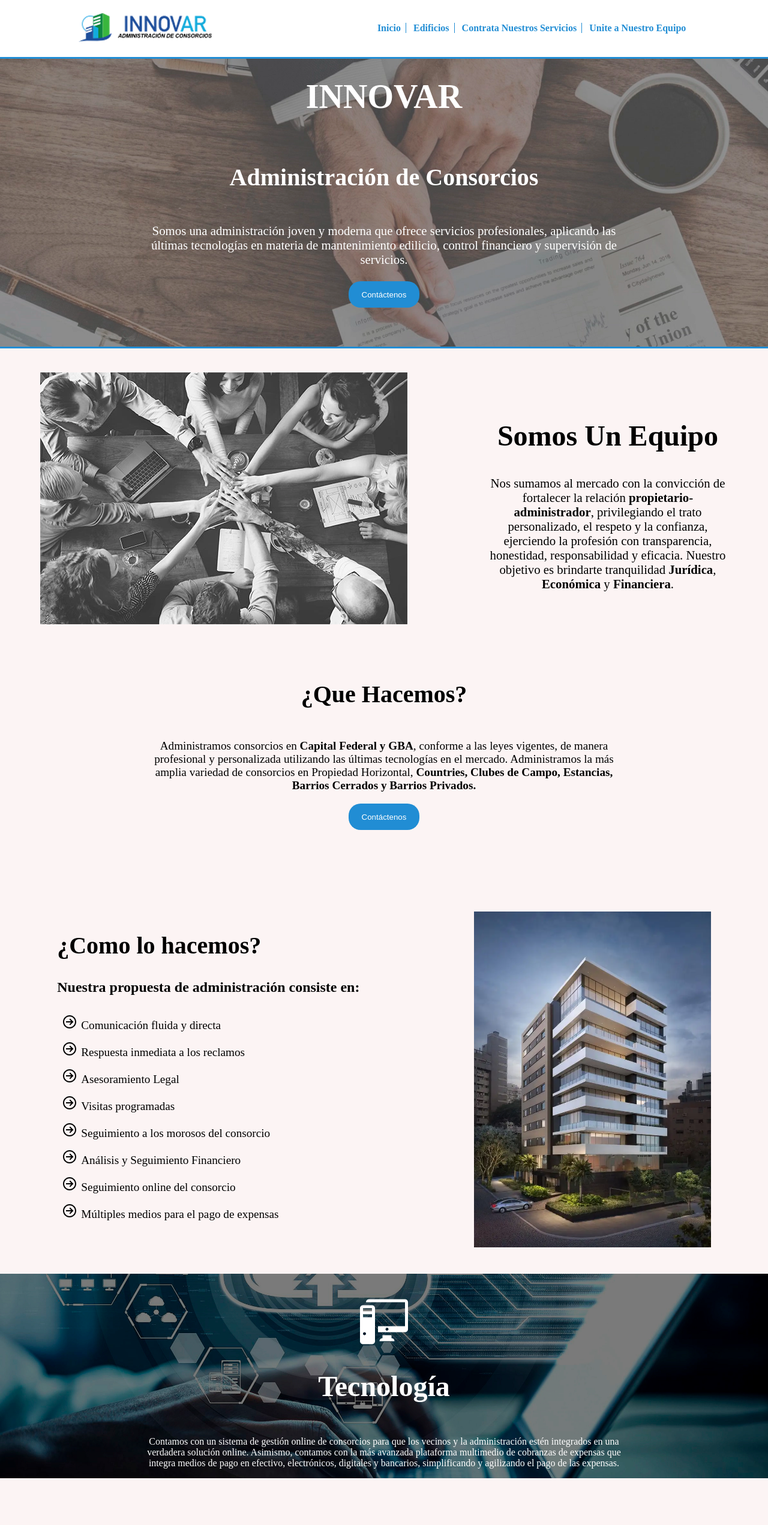
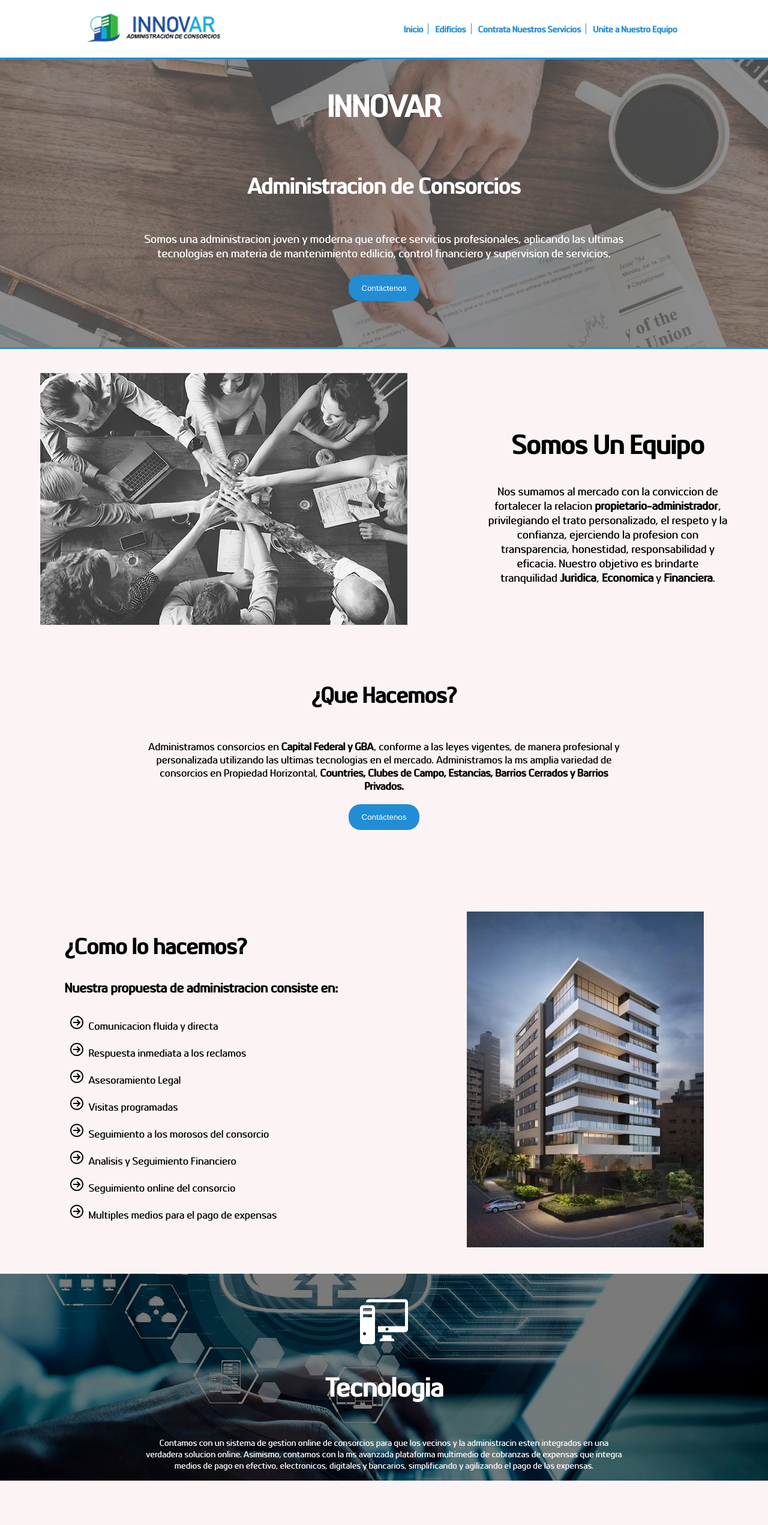
Before and after one commit to FaariD01/PoryectoFinal-DesarrolloWeb-FaridMohanna, a website: page index.html in a window 1280 px wide. Shown: the top 2543 px of the page at 60% size. Drawn offline with Linux system fonts and the light colour scheme.

Commit message:
Pagina principal comentada y terminada

```diff
--- a/index.html
+++ b/index.html
@@ -19,72 +19,91 @@
       <!-- BOTONERA DE NAVEGACION -->
       <div id="botoneraNav">
         <a id="btnInicio" href="index.html">Inicio</a>
-        <a id="btnEdificios" href="#">Edificios</a>
+        <a id="btnEdificios" href="./pages/edificios.html">Edificios</a>
         <a id="btnContactoServicio" href="#">Contrata Nuestros Servicios</a>
         <a id="btnTrabajaConNostros" href="#">Unite a Nuestro Equipo</a>
       </div>
     </header>
     <!-- MAIN DE LA PAGINA PRINCIPAL -->
-    <main>
+    <main id="mainInicio">
+      <!-- SECTION BANNER PRINCIPAL INICIO -->
       <section id="secTitulo">
+        <!-- TITULO BANNER PRINCIPAL INICIO -->
         <h1>INNOVAR</h1>
-        <h2>Administración de Consorcios</h2>
+        <!-- SUBTITULO BANNER PRINCIPAL INICIO -->
+        <h2>Administracion de Consorcios</h2>
+        <!-- TEXTO PRESENTACION BANNER PRINCIPAL INICIO -->
         <p id="textoPresentacion">
-          Somos una administración joven y moderna que ofrece servicios
-          profesionales, aplicando las últimas tecnologías en materia de
-          mantenimiento edilicio, control financiero y supervisión de servicios.
+          Somos una administracion joven y moderna que ofrece servicios
+          profesionales, aplicando las ultimas tecnologias en materia de
+          mantenimiento edilicio, control financiero y supervision de servicios.
         </p>
+        <!-- BOTON DE BANNER PRINCIPAL-->
         <button id="btnContacto">
           <p>Contáctenos</p>
         </button>
       </section>
+      <!-- SECTION SOMOS UN EQUIPO -->
       <section id="secEquipo">
+        <!-- FOTO SOMOS SECCION SOMOS UN EQUIPO  -->
         <div id="fotoEquipo">
           <img src="./assets/imagenes/foto-equipo.webp" alt="Foto Equipo" />
         </div>
+        <!-- TEXTO SOMOS SECCION SOMOS UN EQUIPO -->
         <div id="infoEquipo">
+          <!-- TITULO SOMOS SECCION SOMOS UN EQUIPO -->
           <h2 id="tituloEquipo">Somos Un Equipo</h2>
+          <!-- PARRAFO SOMOS SECCION SOMOS UN EQUIPO -->
           <p id="textoEquipo">
-            Nos sumamos al mercado con la convicción de fortalecer la relación
+            Nos sumamos al mercado con la conviccion de fortalecer la relacion
             <strong>propietario-administrador</strong>, privilegiando el trato
-            personalizado, el respeto y la confianza, ejerciendo la profesión
+            personalizado, el respeto y la confianza, ejerciendo la profesion
             con transparencia, honestidad, responsabilidad y eficacia. Nuestro
-            objetivo es brindarte tranquilidad <strong>Jurídica</strong>,
-            <strong>Económica</strong> y <strong>Financiera</strong>.
+            objetivo es brindarte tranquilidad <strong>Juridica</strong>,
+            <strong>Economica</strong> y <strong>Financiera</strong>.
           </p>
         </div>
       </section>
+      <!-- SECTION NUESTRO SERVICIO-->
       <section id="secServicio">
+        <!-- TITULO NUESTRO SERVICIO -->
         <h2>¿Que Hacemos?</h2>
+        <!-- PARRAFO NUESTRO SERVICIO -->
         <p id="textoServicio">
           Administramos consorcios en <strong>Capital Federal y GBA</strong>,
           conforme a las leyes vigentes, de manera profesional y personalizada
-          utilizando las últimas tecnologías en el mercado. Administramos la más
+          utilizando las ultimas tecnologias en el mercado. Administramos la más
           amplia variedad de consorcios en Propiedad Horizontal,
           <strong
             >Countries, Clubes de Campo, Estancias, Barrios Cerrados y Barrios
             Privados.</strong
           >
         </p>
+        <!-- BOTON NUESTRO SERVICIO -->
         <button id="btnContactoServicio">
           <p>Contáctenos</p>
         </button>
       </section>
+      <!-- SECTION METODOLOGIA DE TRABAJO -->
       <section id="secMetodologiaTrabajo">
         <div id="infoMetodologiaTrabajo">
+          <!-- TITULO METODOLOGIA DE TRABAJO -->
           <h2>¿Como lo hacemos?</h2>
-          <h3>Nuestra propuesta de administración consiste en:</h3>
+          <!-- SUBITULO METODOLOGIA DE TRABAJO -->
+          <h3>Nuestra propuesta de administracion consiste en:</h3>
+          <!-- LISTA METODOLOGIA DE TRABAJO -->
           <ul>
-            <li>Comunicación fluida y directa</li>
+            <li>Comunicacion fluida y directa</li>
             <li>Respuesta inmediata a los reclamos</li>
             <li>Asesoramiento Legal</li>
             <li>Visitas programadas</li>
             <li>Seguimiento a los morosos del consorcio</li>
-            <li>Análisis y Seguimiento Financiero</li>
+            <li>Analisis y Seguimiento Financiero</li>
             <li>Seguimiento online del consorcio</li>
-            <li>Múltiples medios para el pago de expensas</li>
+            <li>Multiples medios para el pago de expensas</li>
           </ul>
         </div>
+        <!-- FOTO METODOLOGIA DE TRABAJO -->
         <div id="fotoMetodologiaTranajo">
           <img
             src="./assets/imagenes/imagen-inicio-edificio.webp"
@@ -92,19 +111,25 @@
           />
         </div>
       </section>
+      <!-- SECTION BANNER TECNOLOGIA -->
       <section id="secBannerTecnologia">
+        <!-- FOTO BANNER TECNOLOGIA -->
         <img src="./assets/icons/monitor.svg" alt="Logo Computadora" />
-        <h2>Tecnología</h2>
+        <!-- TITULO BANNER TECNOLOGIA -->
+        <h2>Tecnologia</h2>
+        <!-- PARRAFO BANNER TECNOLOGIA -->
         <p>
-          Contamos con un sistema de gestión online de consorcios para que los
-          vecinos y la administración estén integrados en una verdadera solución
+          Contamos con un sistema de gestion online de consorcios para que los
+          vecinos y la administración esten integrados en una verdadera solucion
           online. Asimismo, contamos con la más avanzada plataforma multimedio
           de cobranzas de expensas que integra medios de pago en efectivo,
-          electrónicos, digitales y bancarios, simplificando y agilizando el
+          electronicos, digitales y bancarios, simplificando y agilizando el
           pago de las expensas.
         </p>
       </section>
+      <!-- SECTION BENEFICIOS -->
       <section id="secBeneficios">
+        <!-- FOTO BENEFICIOS -->
         <div id="imgBeneficios">
           <img
             src="./assets/imagenes/foto-inicio-beneficios.jpeg"
@@ -112,17 +137,20 @@
           />
         </div>
         <div id="infoBeneficios">
+          <!-- TITULO BENEFICIOS -->
           <h2>Beneficios para propietarios e inquilinos</h2>
+          <!-- LISTA BENEFICIOS -->
           <ul>
             <li>Agiliza la solución de incidencias de tu consorcio</li>
-            <li>Participación online de las decisiones en pocos minutos</li>
+            <li>Participacion online de las decisiones en pocos minutos</li>
             <li>Simplifica la función del Consejo de Propietarios</li>
             <li>Reserva de espacios comunes</li>
-            <li>Toda la información histórica del consorcio disponible</li>
+            <li>Toda la informacion historica del consorcio disponible</li>
           </ul>
         </div>
       </section>
     </main>
+    <!-- FOOTER -->
     <footer>
       <p>Copyright © 2023 Innovar</p>
       <p>Hecho por Farid Mohanna</p>
--- a/scss/modules/_body.scss
+++ b/scss/modules/_body.scss
@@ -1,6 +1,7 @@
 @import "./mixins";
 
 body{
+    font-family: fuentePrincipal;
     display: grid;
     @include reset;
     background-color: rgb(252, 244, 244);
--- a/scss/modules/_header.scss
+++ b/scss/modules/_header.scss
@@ -1,19 +1,29 @@
+@import "./variables";
+@import "./mixins";
+
+
+
 header{
+    font-family: fuentePrincipal;
     background-color: white;
     display: flex;
     position: sticky;
     top: 0;
     justify-content: space-around;
     align-items: center;
-    border-bottom: 3px solid rgb(33, 141, 212);;
+    border-bottom: 3px solid rgb(33, 141, 212);
+    height: 12vh;
     #botoneraNav{
 
         a{
             @include reseteo-links;
-            color: rgb(33, 141, 212);
+            color: $colorPrincipal;
             padding: 0vh 1vh 0vh 1vh;
-            border-right: 1px solid rgb(33, 141, 212);
+            border-right: 1px solid $colorPrincipal;
             font-weight: 700;
+            &:hover{
+                color: $colorSecundario;
+            }
         }
         #btnTrabajaConNostros{
             border: none;
--- a/scss/modules/_main.scss
+++ b/scss/modules/_main.scss
@@ -4,9 +4,9 @@
 
 
 
-main{
+#mainInicio{
     #secTitulo{
-        background-image: url(/assets/imagenes/banner-main.webp);
+        background-image: url(../assets/imagenes/banner-main.webp);
         background-size: cover;
         display: flex;
         flex-direction: column;
@@ -110,7 +110,7 @@ main{
 
             }
             ul{
-                list-style-image: url(/assets/icons/flecha.svg);
+                list-style-image: url(../assets/icons/flecha.svg);
                 li{
                     font-size: 1.2rem;
                     padding: 1vh 0vh 1vh 0vh;
@@ -129,7 +129,7 @@ main{
         flex-direction: column;
         justify-content: center;
         align-items: center;
-        background-image: url(/assets/imagenes/banner-inicio-tecnologia.jpg);
+        background-image: url(../assets/imagenes/banner-inicio-tecnologia.jpg);
         background-size: cover;
         margin-top: 5vh;
         img{
@@ -165,7 +165,7 @@ main{
                 width: 40vh;
             }
             ul{
-                list-style-image: url(/assets/icons/flecha.svg);
+                list-style-image: url(../assets/icons/flecha.svg);
                 li{
                     font-size: 1.2rem;
                     padding: 1vh 0vh 1vh 0vh;
--- a/scss/modules/_variables.scss
+++ b/scss/modules/_variables.scss
@@ -1 +1,7 @@
 $colorPrincipal: rgb(33, 141, 212);
+$colorSecundario: rgb(93, 211, 93);
+
+@font-face {
+    font-family: 'fuentePrincipal';
+    src: url(../assets/fonts/Carthage-Pro-Regular.ttf);
+}
```
Also changed, not shown: pages/edificios.html (added, +34 -0 lines), assets/fonts/Carthage-Pro-Regular.ttf (added), assets/fonts/Holly-Groove.otf (added), assets/fonts/sport-bold.otf (added), css/styles.css, 1 other file.
